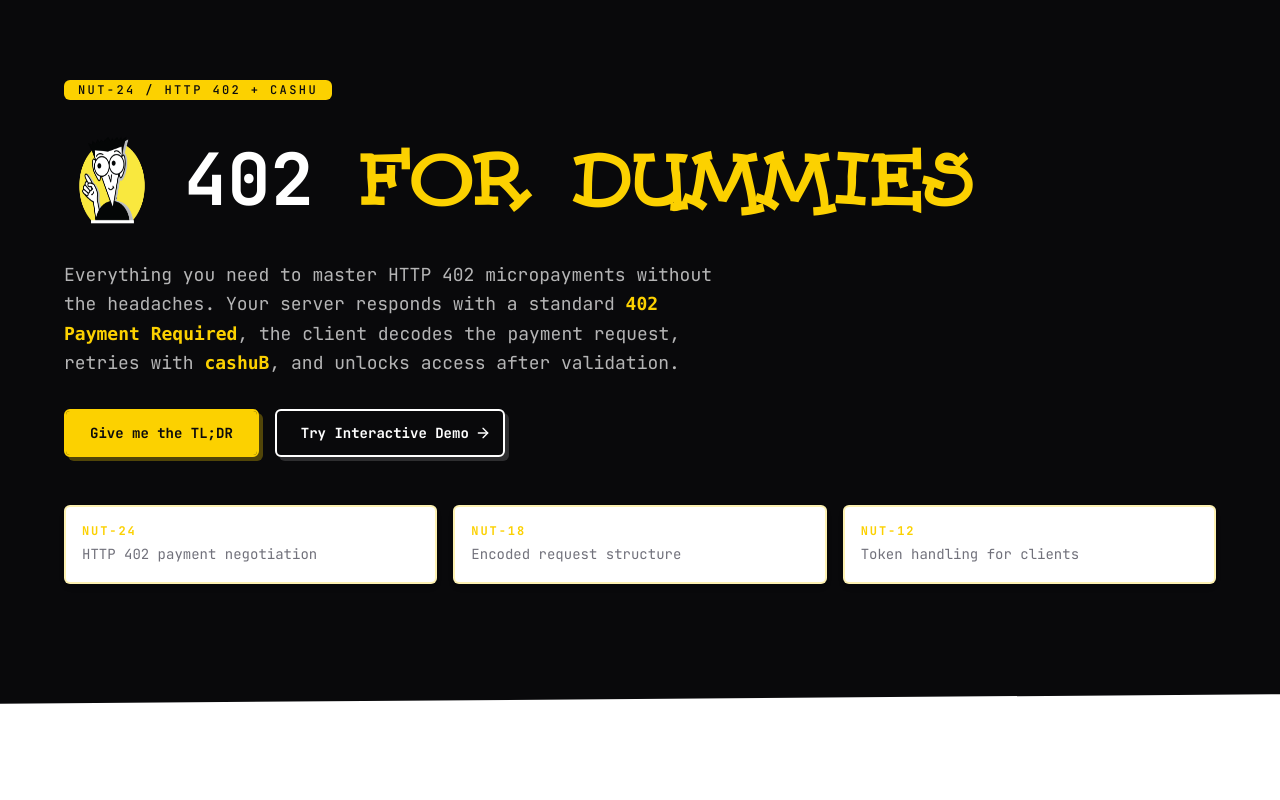
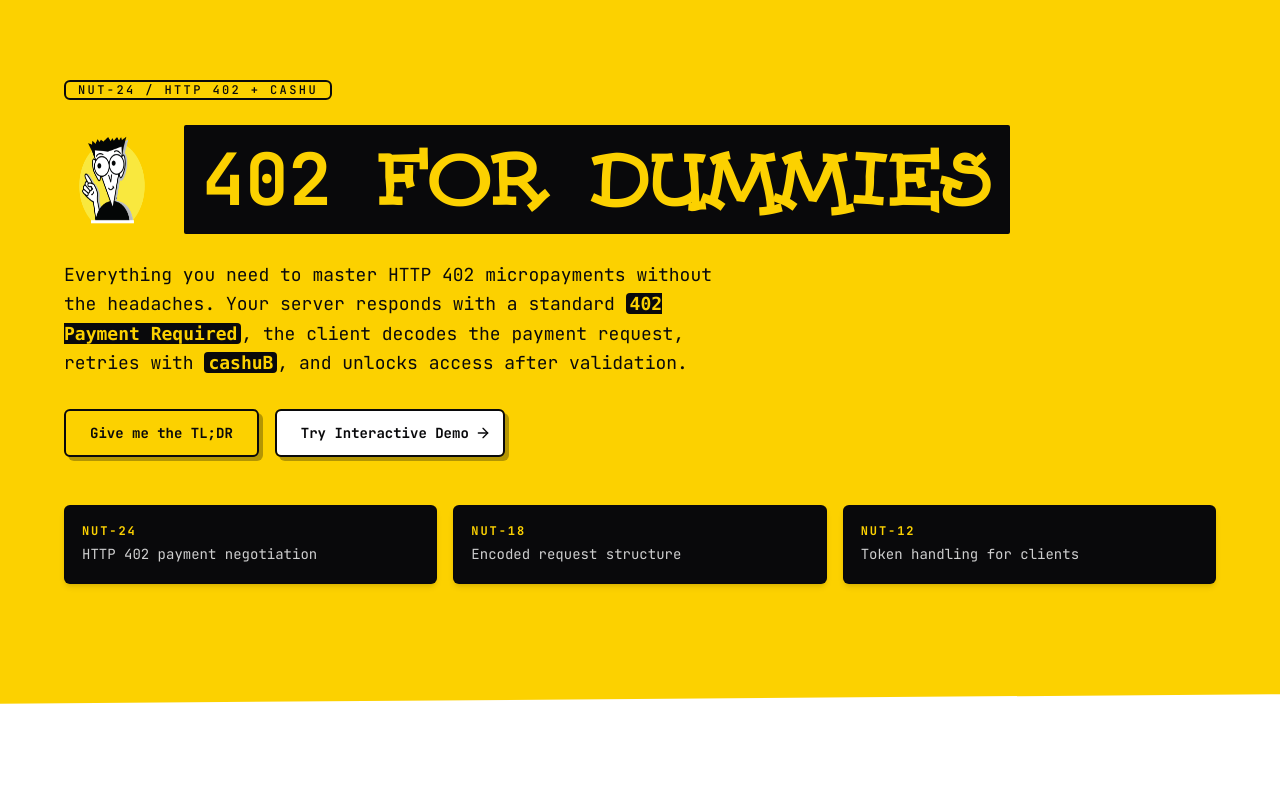
Before and after one commit to Egge21M/402fordummies, a Next.js app: page / in a window 1280 px wide. Shown: the top 800 px of the page. Built offline with nearby package versions, Linux system fonts and the light colour scheme.

Commit message:
hero updates.

```diff
--- a/app/globals.css
+++ b/app/globals.css
@@ -152,4 +152,13 @@
     border-right: 12px solid transparent;
     border-top: 12px solid var(--border);
   }
+
+  .dummies-highlight {
+    background: var(--foreground) !important;
+    color: var(--primary) !important;
+    padding: 0.1em 0.25em;
+    border-radius: 2px;
+    -webkit-box-decoration-break: clone;
+    box-decoration-break: clone;
+  }
 }
--- a/components/nut24-landing.tsx
+++ b/components/nut24-landing.tsx
@@ -238,7 +238,7 @@
       {/* ===== HERO SECTION ===== */}
       <section
         className={cn(
-          "relative bg-foreground px-6 pb-24 pt-20 sm:px-10 lg:px-16",
+          "relative bg-primary px-6 pb-24 pt-20 sm:px-10 lg:px-16",
           revealMotion,
           "motion-safe:animate-in motion-safe:fade-in motion-safe:slide-in-from-bottom-2"
         )}
@@ -247,7 +247,7 @@
           {/* Top bar */}
           <div className="flex items-center justify-between">
             <Badge
-              className="w-fit border-2 border-primary/40 bg-primary px-3 py-1 text-xs uppercase tracking-[0.2em] text-primary-foreground"
+              className="w-fit border-2 border-foreground bg-primary px-3 py-1 text-xs uppercase tracking-[0.2em] text-foreground"
               variant="secondary"
             >
               NUT-24 / HTTP 402 + Cashu
@@ -266,26 +266,28 @@
             />
             <h1
               className={cn(
-                "text-5xl leading-tight font-bold sm:text-7xl text-background",
+                "text-5xl leading-tight font-bold sm:text-7xl",
                 revealMotion,
                 "motion-safe:animate-in motion-safe:fade-in"
               )}
             >
-              <span className="font-bold">402</span>{" "}
-              <span className="font-dummies text-primary">for dummies</span>
+              <span className="dummies-highlight">
+                <span className="font-bold">402</span>{" "}
+                <span className="font-dummies">for dummies</span>
+              </span>
             </h1>
           </div>
 
           <p
             className={cn(
-              "max-w-2xl text-base leading-relaxed sm:text-lg text-background/70",
+              "max-w-2xl text-base leading-relaxed sm:text-lg text-foreground",
               revealMotion,
               "motion-safe:animate-in motion-safe:fade-in"
             )}
           >
             Everything you need to master HTTP 402 micropayments without the headaches.
-            Your server responds with a standard <code className="text-primary font-bold">402 Payment Required</code>,
-            the client decodes the payment request, retries with <code className="text-primary font-bold">cashuB</code>,
+            Your server responds with a standard <code className="bg-foreground text-primary px-1 rounded font-bold">402 Payment Required</code>,
+            the client decodes the payment request, retries with <code className="bg-foreground text-primary px-1 rounded font-bold">cashuB</code>,
             and unlocks access after validation.
           </p>
 
@@ -299,15 +301,14 @@
             <Button
               asChild
               size="lg"
-              className="h-auto rounded-md border-2 border-primary bg-primary px-6 py-3 text-sm font-bold text-primary-foreground shadow-[4px_4px_0_oklch(0.87_0.19_95/30%)] hover:bg-primary/90"
+              className="h-auto rounded-md border-2 border-foreground bg-primary px-6 py-3 text-sm font-bold text-foreground shadow-[4px_4px_0_oklch(0.15_0_0/30%)] hover:bg-primary/90"
             >
               <Link href="/tldr">Give me the TL;DR</Link>
             </Button>
             <Button
               asChild
-              variant="outline"
               size="lg"
-              className="h-auto rounded-md border-2 border-background bg-transparent px-6 py-3 text-sm font-bold text-background shadow-[4px_4px_0_oklch(1_0_0/15%)] hover:bg-background/10"
+              className="h-auto rounded-md border-2 border-foreground bg-white px-6 py-3 text-sm font-bold text-foreground shadow-[4px_4px_0_oklch(0.15_0_0/30%)] hover:bg-white/90"
             >
               <a href="#demo">
                 Try Interactive Demo
@@ -326,14 +327,14 @@
               <Card
                 key={label}
                 className={cn(
-                  "border-primary/30 bg-card",
+                  "border-foreground/30 bg-foreground",
                   revealMotion,
                   "motion-safe:animate-in motion-safe:fade-in motion-safe:slide-in-from-bottom-2"
                 )}
               >
                 <CardHeader>
                   <CardTitle className="text-xs font-bold uppercase tracking-[0.16em] text-primary">{label}</CardTitle>
-                  <CardDescription>{text}</CardDescription>
+                  <CardDescription className="text-background/80">{text}</CardDescription>
                 </CardHeader>
               </Card>
             ))}
@@ -342,7 +343,7 @@
       </section>
 
       {/* ===== ANGLED SEPARATOR (hero → flow) ===== */}
-      <div className="h-6 bg-foreground dummies-separator-bottom" />
+      <div className="h-6 bg-primary dummies-separator-bottom" />
 
       {/* ===== FLOW SECTION ===== */}
       <section className="px-6 py-24 sm:px-10 lg:px-16">
```
